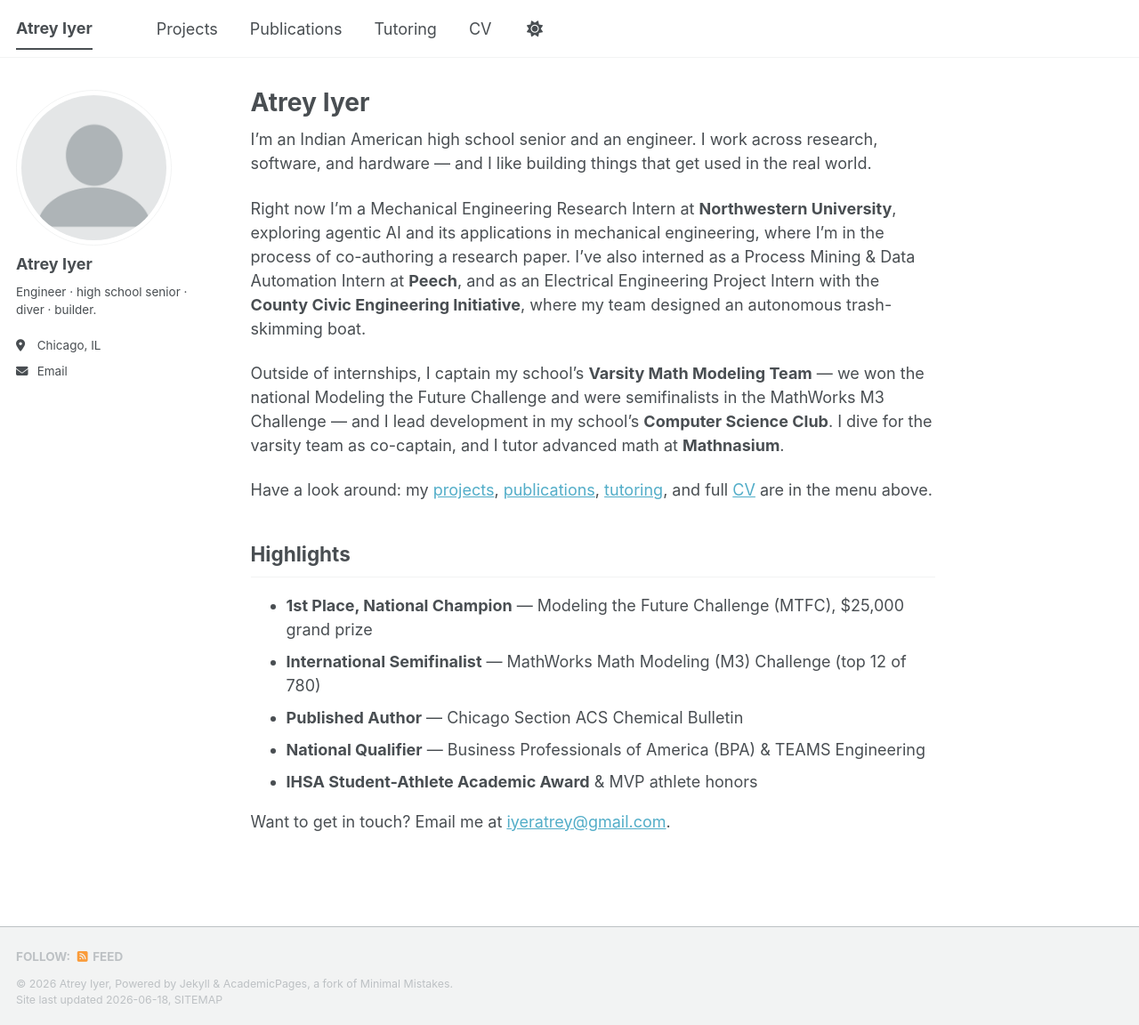
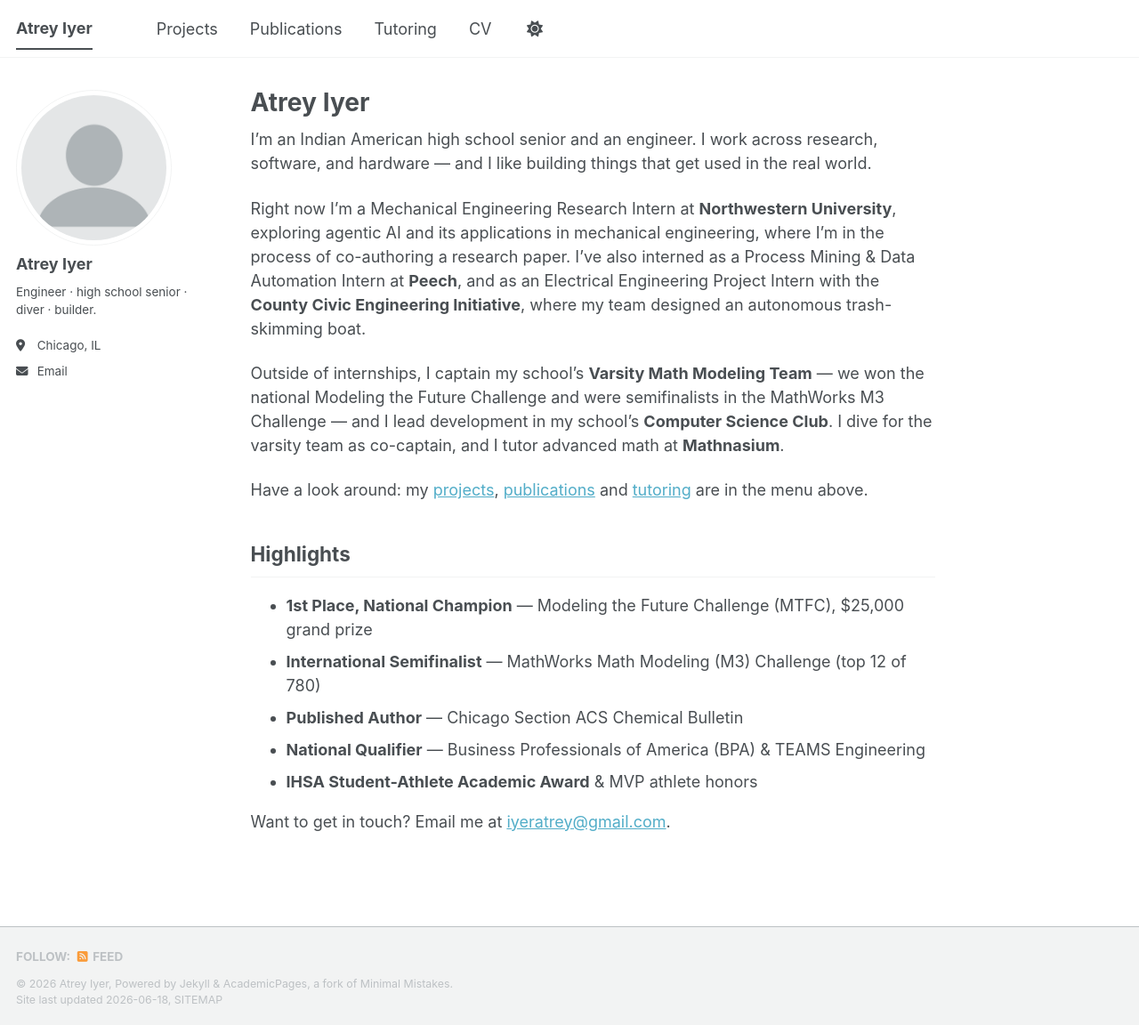
Before and after one commit to iAtrey/iAtrey.github.io, a Jekyll site: the page built from _pages/about.md, in a window 1280 px wide and 1152 px high. Shown: the whole window at 89% size. Built offline with Jekyll 4.4.1, drawn with Linux system fonts in a browser that asks for light colours; a script bundle is joined from its source files by our own code; library files that are not in the unit come from our copies.

Commit message:
Update about page content
Removed 'and full CV' from the about page.

```diff
--- a/_pages/about.md
+++ b/_pages/about.md
@@ -13,7 +13,7 @@ Right now I'm a Mechanical Engineering Research Intern at **Northwestern Univers
 
 Outside of internships, I captain my school's **Varsity Math Modeling Team** — we won the national Modeling the Future Challenge and were semifinalists in the MathWorks M3 Challenge — and I lead development in my school's **Computer Science Club**. I dive for the varsity team as co-captain, and I tutor advanced math at **Mathnasium**.
 
-Have a look around: my [projects](/portfolio/), [publications](/publications/), [tutoring](/teaching/), and full [CV](/cv/) are in the menu above.
+Have a look around: my [projects](/portfolio/), [publications](/publications/) and [tutoring](/teaching/) are in the menu above.
 
 ## Highlights
 
```
